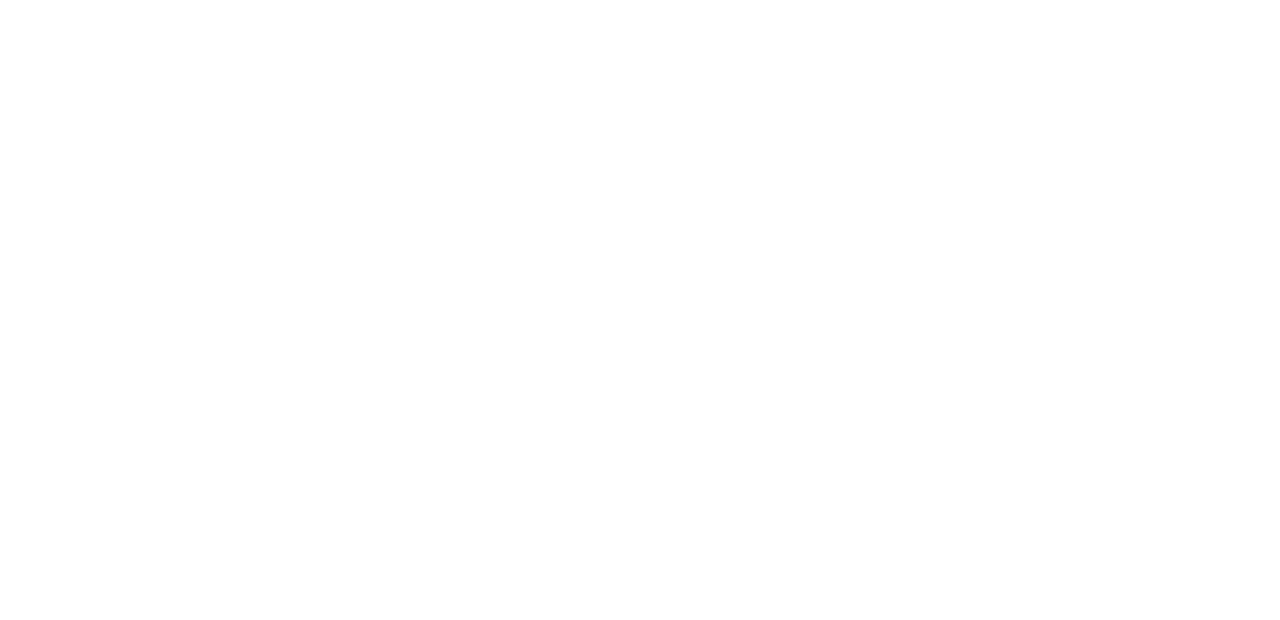
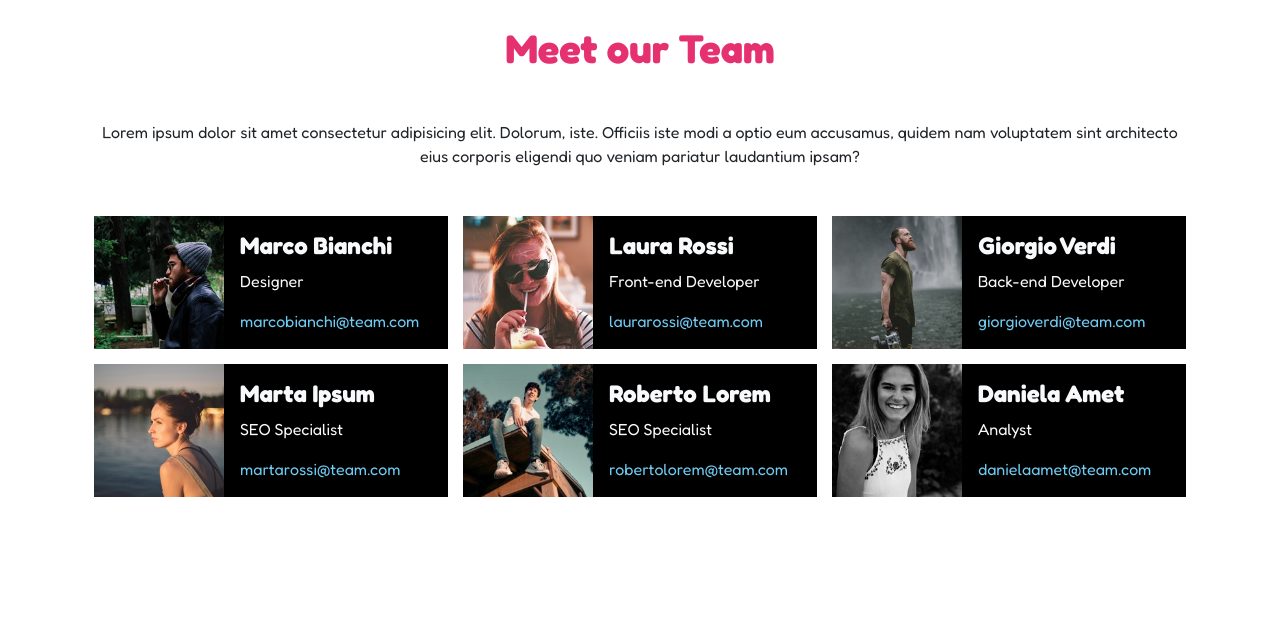
Before and after one commit to marcotrm/js-our-team, a plain HTML site: page index.html in a window 1280 px wide. Drawn offline with nearby package versions, Linux system fonts and the light colour scheme.

Commit message:
finished team project (without bonus)

```diff
--- a/index.html
+++ b/index.html
@@ -1,12 +1,39 @@
 <!DOCTYPE html>
 <html lang="en">
 <head>
-    <meta charset="UTF-8">
-    <meta name="viewport" content="width=device-width, initial-scale=1.0">
-    <title>Document</title>
+    <meta charset="utf-8">
+    <meta name="viewport" content="width=device-width, initial-scale=1">
+    <link rel="preconnect" href="https://fonts.googleapis.com">
+    <link rel="preconnect" href="https://fonts.gstatic.com" crossorigin>
+    <link href="https://fonts.googleapis.com/css2?family=Fredoka:wght@300..700&family=Roboto+Condensed:ital,wght@0,100..900;1,100..900&display=swap" rel="stylesheet">
+    <title>Bootstrap demo</title>
+    <link href="https://cdn.jsdelivr.net/npm/bootstrap@5.3.3/dist/css/bootstrap.min.css" rel="stylesheet" integrity="sha384-QWTKZyjpPEjISv5WaRU9OFeRpok6YctnYmDr5pNlyT2bRjXh0JMhjY6hW+ALEwIH" crossorigin="anonymous">
     <link rel="stylesheet" href="style.css">
 </head>
 <body>
+    <div class="container">
+        <div class="container text-center">
+            <h1 class="mb-5 mt-4"><strong>Meet our Team</strong></h1>
+            <p class="mb-5">Lorem ipsum dolor sit amet consectetur adipisicing elit. Dolorum, iste. Officiis iste modi a optio eum accusamus, quidem nam voluptatem sint architecto eius corporis eligendi quo veniam pariatur laudantium ipsam?</p>
+        </div>
+        <div class="team-container justify-content-center d-flex flex-wrap">
+            <div class="card-team bg-black d-flex">
+                <div class="card_img">
+                    <img src="/img/male1.png" alt="Ragazzo 1">
+                </div>
+                <div class="card_info text-light p-3 me-4">
+                    <h4><strong>MARCO BIANCHI</strong></h4>
+                    <p>Designer</p>
+                    <a id="email" href="#">marcobianchi@team.com</a>
+                </div>
+            </div>
+        </div>
+        <br>
+        <br>
+        <br>
+        <br>
+        <br>
+    <script src="https://cdn.jsdelivr.net/npm/bootstrap@5.3.3/dist/js/bootstrap.bundle.min.js" integrity="sha384-YvpcrYf0tY3lHB60NNkmXc5s9fDVZLESaAA55NDzOxhy9GkcIdslK1eN7N6jIeHz" crossorigin="anonymous"></script>
     <script src="script.js"></script>
 </body>
 </html>
--- a/script.js
+++ b/script.js
@@ -0,0 +1,72 @@
+// DOM ELEMENTS
+    const teamContainer = document.querySelector(".team-container")
+    const memberFormElm = document.getElementById("member-form")
+    const nameElm = document.getElementById("name")
+    const roleElm = document.getElementById("role")
+    const emailElm = document.getElementById("email")
+    const imageElm = document.getElementById("image")
+// DOM ELEMENTS
+const teamMembers = [
+    {
+      name: "Marco Bianchi",
+      role: "Designer",
+      email: "marcobianchi@team.com",
+      img: "img/male1.png"
+    },
+    {
+      name: "Laura Rossi",
+      role: "Front-end Developer",
+      email: "laurarossi@team.com",
+      img: "img/female1.png"
+    },
+    {
+      name: "Giorgio Verdi",
+      role: "Back-end Developer",
+      email: "giorgioverdi@team.com",
+      img: "img/male2.png"
+    },
+    {
+      name: "Marta Ipsum",
+      role: "SEO Specialist",
+      email: "martarossi@team.com",
+      img: "img/female2.png"
+    },
+    {
+      name: "Roberto Lorem",
+      role: "SEO Specialist",
+      email: "robertolorem@team.com",
+      img: "img/male3.png"
+    },
+    {
+      name: "Daniela Amet",
+      role: "Analyst",
+      email: "danielaamet@team.com",
+      img: "img/female3.png"
+    }
+  ];
+
+  // FUNCTIONS
+  function createCardMember (member){
+    const {name, role, email, img} = member;
+    const card = `
+          <div class="card-team bg-black d-flex">
+              <div class="card_img">
+                  <img src="./${img}" alt="${name}">
+              </div>
+              <div class="card_info text-light p-3 me-4">
+                  <h4><strong>${name}</strong></h4>
+                  <p>${role}</p>
+                  <a id="email" href="#">${email}</a>
+              </div>
+          </div>`;
+     return card;
+  }
+  // FUNCTIONS
+
+  // PRINT OF EACH MEMBERS
+  let listItem =""
+  for (let i = 0; i < teamMembers.length; i++) {
+    const {name, role, email, img} = teamMembers[i];
+    listItem += createCardMember(teamMembers[i])
+  }
+  teamContainer.innerHTML = listItem;
--- a/style.css
+++ b/style.css
@@ -0,0 +1,40 @@
+/* RESET */
+*{
+    padding: 0;
+    margin: 0;
+    box-sizing: border-box;
+}
+/* RESET */
+
+/* BODY */
+body{
+    font-family: "Fredoka", sans-serif;
+}
+
+.container h1{
+    color: #E53170;
+}
+
+#email{
+    color: #6ECBF2;
+    text-decoration: none;
+}
+
+img{
+    height: 100%;
+    max-width: 130px;
+}
+
+.card_info{
+    width: 200px;
+}
+
+.team-container{
+    gap: 15px;
+}
+
+.containerForm{
+    max-width: 320px;
+    margin: 0 auto;
+}
+/* BODY */
```
Also changed, not shown: img/female1.png (added), img/female2.png (added), img/female3.png (added), img/male1.png (added), img/male2.png (added), img/male3.png (added).
